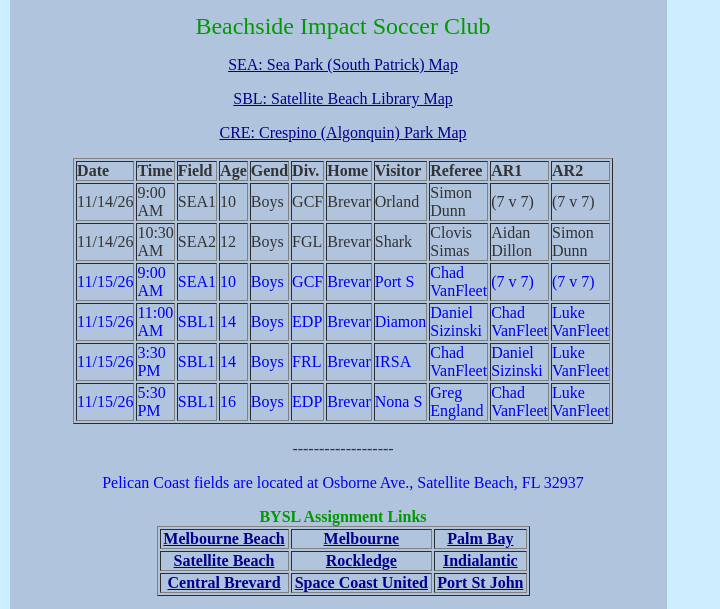
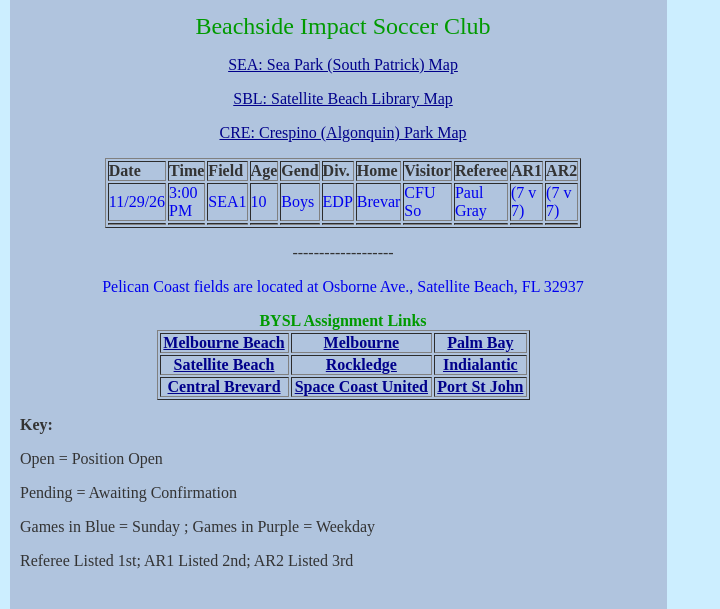
Before and after one commit to sh1eldo7/webclones1, a plain HTML site: page docs/raw/assignmentsSAB.html in a window 1280 px wide. Shown: the part 144-753 px from the top of the page, without its empty margins (0-720 px from the left). Drawn offline with Linux system fonts and the light colour scheme.

```diff
--- a/docs/raw/assignmentsSAB.html
+++ b/docs/raw/assignmentsSAB.html
@@ -7,7 +7,7 @@
 	</head>
 
 	<body bgcolor="#cceeff" text="#333333" link="#00008b" alink="blue" vlink="#191970" leftmargin="10" marginwidth="10" topmargin="10" marginheight="10">
-		<csobj w="685" h="81" t="Component" csref="../Site05.data/Components/header.html" occur="48">
+		<csobj w="817" h="81" t="Component" csref="../Site05.data/Components/header.html" occur="48">
 			<table cool width="600" height="81" showgridy gridx="10" gridy="10" border="0" cellpadding="0" cellspacing="0" showgridx bgcolor="#99ccff">
 				<tr height="7">
 					<td width="599" height="7" colspan="3"><spacer type="block" width="599" height="7"></td>
@@ -29,7 +29,7 @@
 					<td width="1" height="1"><spacer type="block" width="1" height="1"></td>
 				</tr>
 			</table>
-		</csobj><csobj w="685" h="22" t="Component" csref="../Site05.data/Components/navbar.html" occur="49">
+		</csobj><csobj w="817" h="22" t="Component" csref="../Site05.data/Components/navbar.html" occur="49">
 			<table cool width="600" height="22" usegridx usegridy showgridx showgridy gridx="16" gridy="16" border="0" cellpadding="0" cellspacing="0">
 				<tr height="21">
 					<td width="599" height="22" rowspan="2" valign="top" align="left" xpos="0">
@@ -50,14 +50,14 @@
 				</tr>
 			</table>
 		</csobj>
-		<table cool width="601" height="2400" usegridx usegridy showgridx showgridy gridx="10" gridy="10" border="0" cellpadding="0" cellspacing="0" bgcolor="#99ccff">
+		<table cool width="601" height="4238" usegridx usegridy showgridx showgridy gridx="10" gridy="10" border="0" cellpadding="0" cellspacing="0" bgcolor="#99ccff">
 			<tr height="10">
 				<td width="600" height="10" colspan="3"><spacer type="block" width="600" height="10"></td>
 				<td width="1" height="10"><spacer type="block" width="1" height="10"></td>
 			</tr>
-			<tr height="2389">
-				<td width="10" height="2389"><spacer type="block" width="10" height="2389"></td>
-				<td content csheight="2370" width="580" height="2389" valign="top" align="left" xpos="10">
+			<tr height="4227">
+				<td width="10" height="4227"><spacer type="block" width="10" height="4227"></td>
+				<td content csheight="4227" width="580" height="4227" valign="top" align="left" xpos="10">
 					<table cool width="657" height="4226" usegridx usegridy showgridx showgridy gridx="10" gridy="10" border="0" cellpadding="0" cellspacing="0" bgcolor="#b0c4de">
 						<tr height="4225">
 							<td width="10" height="4225"><spacer type="block" width="10" height="4225"></td>
@@ -87,82 +87,30 @@
 											<td><b>AR2</b></td>
 										</tr>
 										<tr>
-											<td>11/14/26</td>
-											<td>9:00 AM</td>
-											<td>SEA1</td>
-											<td>10</td>
-											<td>Boys</td>
-											<td>GCF</td>
-											<td>Brevar</td>
-											<td>Orland</td>
-											<td>Simon Dunn</td>
-											<td>(7 v 7)</td>
-											<td>(7 v 7)</td>
-										</tr>
-										<tr>
-											<td>11/14/26</td>
-											<td>10:30 AM</td>
-											<td>SEA2</td>
-											<td>12</td>
-											<td>Boys</td>
-											<td>FGL</td>
-											<td>Brevar</td>
-											<td>Shark </td>
-											<td>Clovis Simas</td>
-											<td>Aidan Dillon</td>
-											<td>Simon Dunn</td>
-										</tr>
-										<tr>
-											<td><font color="#0000ee">11/15/26</font></td>
-											<td><font color="#0000ee">9:00 AM</font></td>
+											<td><font color="#0000ee">11/29/26</font></td>
+											<td><font color="#0000ee">3:00 PM</font></td>
 											<td><font color="#0000ee">SEA1</font></td>
 											<td><font color="#0000ee">10</font></td>
 											<td><font color="#0000ee">Boys</font></td>
-											<td><font color="#0000ee">GCF</font></td>
+											<td><font color="#0000ee">EDP</font></td>
 											<td><font color="#0000ee">Brevar</font></td>
-											<td><font color="#0000ee">Port S</font></td>
-											<td><font color="#0000ee">Chad VanFleet</font></td>
+											<td><font color="#0000ee">CFU So</font></td>
+											<td><font color="#0000ee">Paul Gray</font></td>
 											<td><font color="#0000ee">(7 v 7)</font></td>
 											<td><font color="#0000ee">(7 v 7)</font></td>
 										</tr>
 										<tr>
-											<td><font color="#0000ee">11/15/26</font></td>
-											<td><font color="#0000ee">11:00 AM</font></td>
-											<td><font color="#0000ee">SBL1</font></td>
-											<td><font color="#0000ee">14</font></td>
-											<td><font color="#0000ee">Boys</font></td>
-											<td><font color="#0000ee">EDP</font></td>
-											<td><font color="#0000ee">Brevar</font></td>
-											<td><font color="#0000ee">Diamon</font></td>
-											<td><font color="#0000ee">Daniel Sizinski</font></td>
-											<td><font color="#0000ee">Chad VanFleet</font></td>
-											<td><font color="#0000ee">Luke VanFleet</font></td>
-										</tr>
-										<tr>
-											<td><font color="#0000ee">11/15/26</font></td>
-											<td><font color="#0000ee">3:30 PM</font></td>
-											<td><font color="#0000ee">SBL1</font></td>
-											<td><font color="#0000ee">14</font></td>
-											<td><font color="#0000ee">Boys</font></td>
-											<td><font color="#0000ee">FRL</font></td>
-											<td><font color="#0000ee">Brevar</font></td>
-											<td><font color="#0000ee">IRSA</font></td>
-											<td><font color="#0000ee">Chad VanFleet</font></td>
-											<td><font color="#0000ee">Daniel Sizinski</font></td>
-											<td><font color="#0000ee">Luke VanFleet</font></td>
-										</tr>
-										<tr>
-											<td><font color="#0000ee">11/15/26</font></td>
-											<td><font color="#0000ee">5:30 PM</font></td>
-											<td><font color="#0000ee">SBL1</font></td>
-											<td><font color="#0000ee">16</font></td>
-											<td><font color="#0000ee">Boys</font></td>
-											<td><font color="#0000ee">EDP</font></td>
-											<td><font color="#0000ee">Brevar</font></td>
-											<td><font color="#0000ee">Nona S</font></td>
-											<td><font color="#0000ee">Greg England</font></td>
-											<td><font color="#0000ee">Chad VanFleet</font></td>
-											<td><font color="#0000ee">Luke VanFleet</font></td>
+											<td></td>
+											<td></td>
+											<td></td>
+											<td></td>
+											<td></td>
+											<td></td>
+											<td></td>
+											<td></td>
+											<td></td>
+											<td></td>
+											<td></td>
 										</tr>
 									</table>
 									<p></p>
@@ -243,8 +191,8 @@
 						</tr>
 					</table>
 				</td>
-				<td width="10" height="2389"><spacer type="block" width="10" height="2389"></td>
-				<td width="1" height="2389"><spacer type="block" width="1" height="2389"></td>
+				<td width="10" height="4227"><spacer type="block" width="10" height="4227"></td>
+				<td width="1" height="4227"><spacer type="block" width="1" height="4227"></td>
 			</tr>
 			<tr height="1" cntrlrow>
 				<td width="10" height="1"><spacer type="block" width="10" height="1"></td>
```
Also changed, not shown: docs/assignmentsSAB.html (+24 -76 lines).
